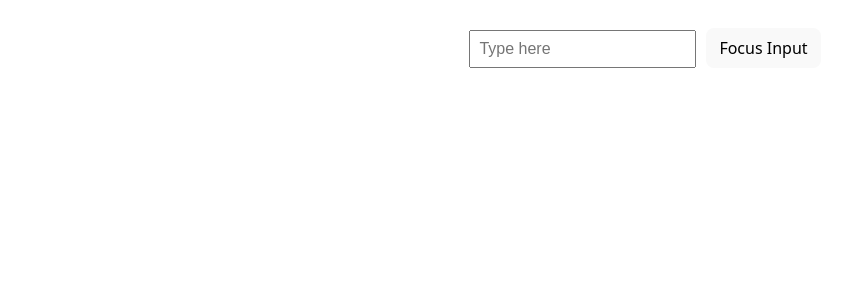
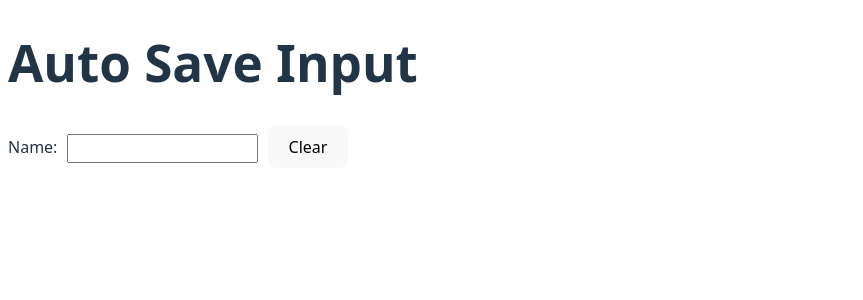
Before and after one commit to RakeshRanjanUIDeveloper/MCR, a React (Vite) app in the folder namastedev-machinecoding-app/: page / in a window 1280 px wide. Shown: the top 300 px of the page, without its empty margins (0-863 px from the left). Built offline with nearby package versions, Linux system fonts and the light colour scheme.

Commit message:
code added

```diff
--- a/namastedev-machinecoding-app/src/App.jsx
+++ b/namastedev-machinecoding-app/src/App.jsx
@@ -3,6 +3,7 @@ import Accordion from './components/Accordion'
 import AcronymGenerator from './components/AcronymGenerator'
 import AgeCalculator from './components/AgeCalculator'
 import Authentication from './components/Authentication/Authentication'
+import AutoSaveInput from './components/AutoSaveInput'
 import CharacterCount from './components/CharacterCount'
 import ChipsInput from './components/ChipsInput'
 import CopyClipboard from './components/CopyClipboard'
@@ -48,8 +49,9 @@ function App() {
       <EvenOrOddChecker />
       <AcronymGenerator />
       <PasswordStrength />
-      <CopyClipboard />*/}
-      <FocusInput />
+      <CopyClipboard />
+      <FocusInput />*/}
+      <AutoSaveInput />
     </>
   )
 }
--- /dev/null
+++ b/namastedev-machinecoding-app/src/components/AutoSaveInput.jsx
@@ -0,0 +1,27 @@
+import React, { useEffect, useState } from 'react'
+
+const AutoSaveInput = () => {
+    const [enteredValue, setEnteredValue] = useState(() => {
+        return localStorage.getItem("autosave-text") || "";
+    });
+
+    useEffect(() => {
+        localStorage.setItem("autosave-text", enteredValue)
+    }, [enteredValue]);
+
+    const clearText = () => {
+        setEnteredValue("");
+        localStorage.removeItem("autosave-text")
+    }
+    return (
+        <div>
+            <h1>Auto Save Input</h1>
+            <label>Name:
+                <input type='text' data-testid="input-field" value={enteredValue} onChange={(e) => setEnteredValue(e.target.value)} />
+                <button data-testid="clear-btn" onClick={clearText}>Clear</button>
+            </label>
+        </div>
+    )
+}
+
+export default AutoSaveInput
```
Also changed, not shown: namastedev-machinecoding-app/src/components/FocusInput.jsx (line endings or trailing spaces).
